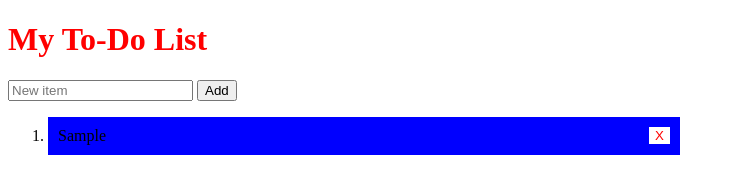
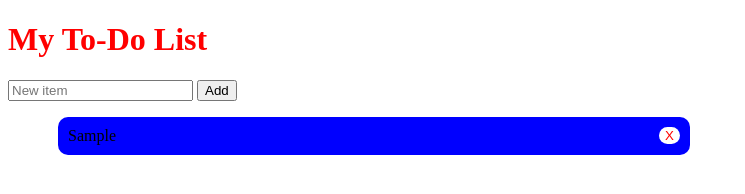
Before and after one commit to HacktorDevelopers/todo_app, a plain HTML site: page todo app/index.html in a window 1280 px wide. Both pictures are taken after typing "Sample" into the empty fields and a click on the button "Add". Shown: the whole page, without its empty margins (0-745 px from the left). Drawn offline with Linux system fonts and the light colour scheme.

```diff
--- a/todo app/css/style.css
+++ b/todo app/css/style.css
@@ -1,3 +1,9 @@
+*
+{
+	list-style-type: none;
+	text-decoration: none;
+}
+
 h1
 {
 	color : red;
@@ -8,13 +14,17 @@
 	margin-left : 5px;
 	background-color : white;
 	color : red;
-	float: right;
+	float : right;
 	border : none;
 	cursor : pointer;
+	border-radius: 10px;
 }
 
-.todolists{
-	width: 50%;
-	padding: 10px;
-	background-color: blue;
+.todolists
+{
+	width : 50%;
+	padding : 10px;
+	background-color : blue;
+	margin: 10px;
+	border-radius: 10px;
 }
```
